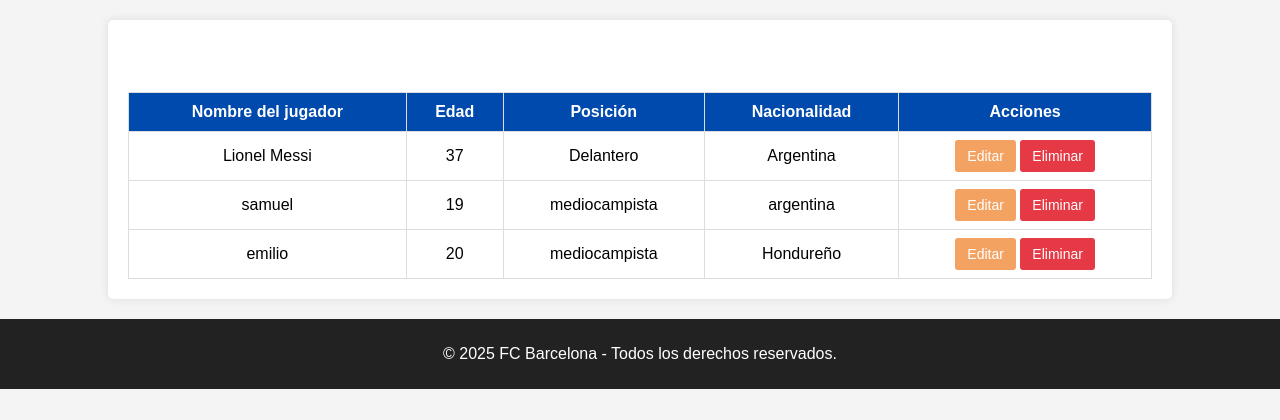
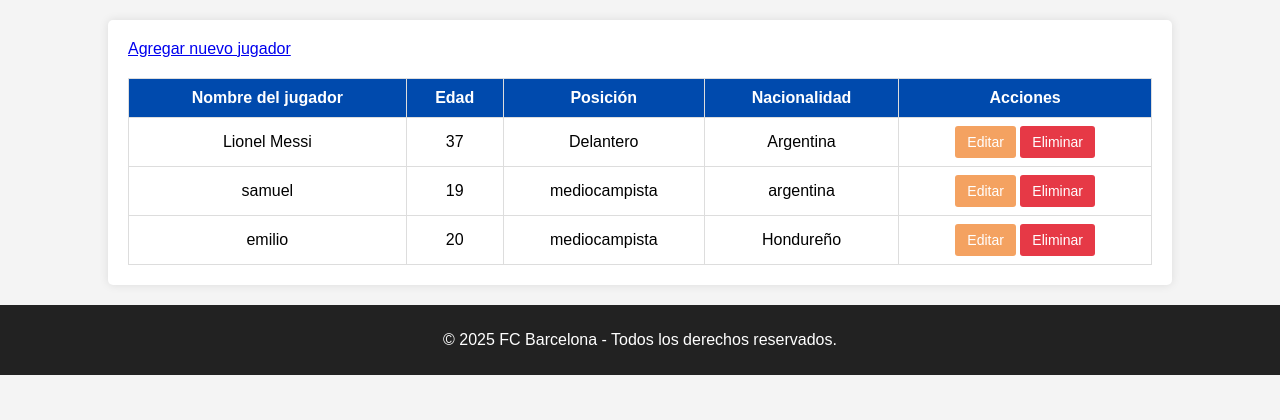
Before and after one commit to Samessi/lab1C2, a PHP site: page / in a window 1280 px wide. Shown: the part 110-530 px from the top of the page. Run offline with PHP 8.4, Linux system fonts and the light colour scheme; data comes from the database, SQL or seed files in the repository.

Commit message:
Update index.php

```diff
--- a/index.php
+++ b/index.php
@@ -14,7 +14,7 @@
 </header>
 
 <main>
-    <a href="agregar.php" class="btn add">Agregar nuevo jugador</a>
+    <a href="agregar.php" class="add">Agregar nuevo jugador</a>
 
     <table>
         <thead>
```
